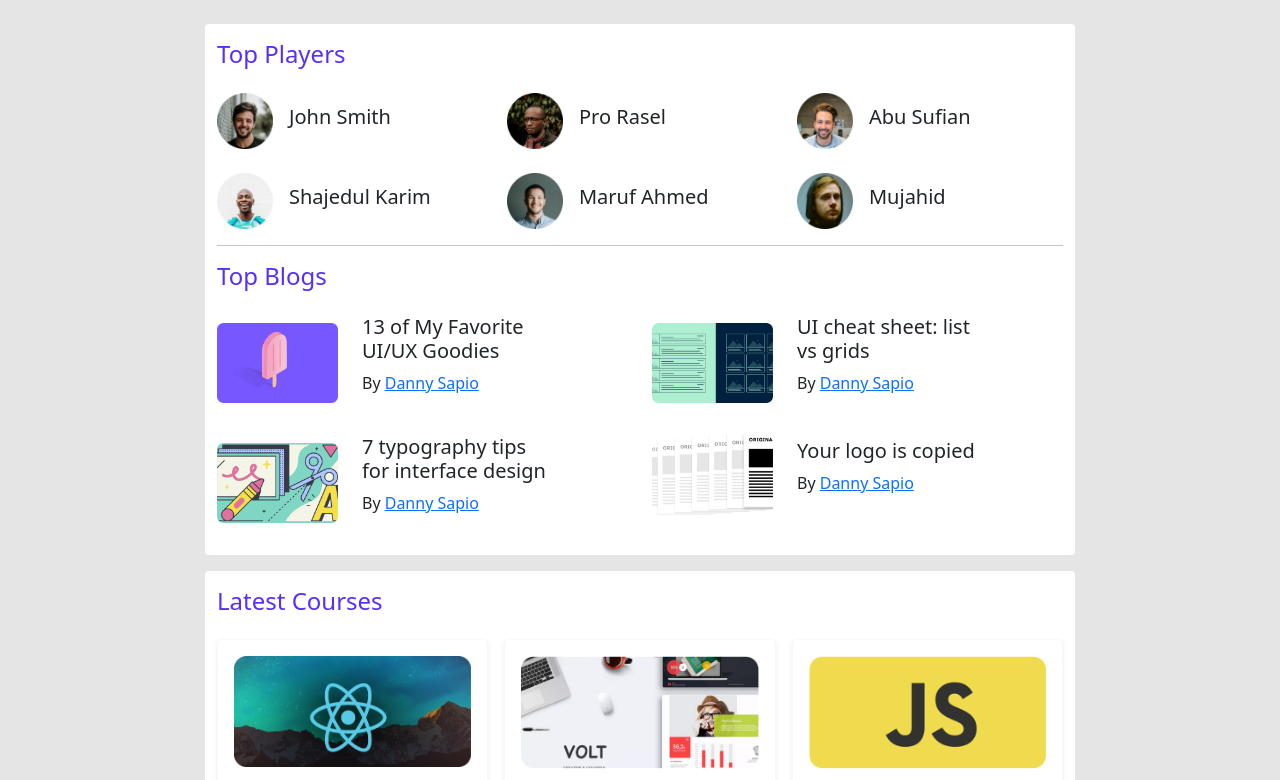
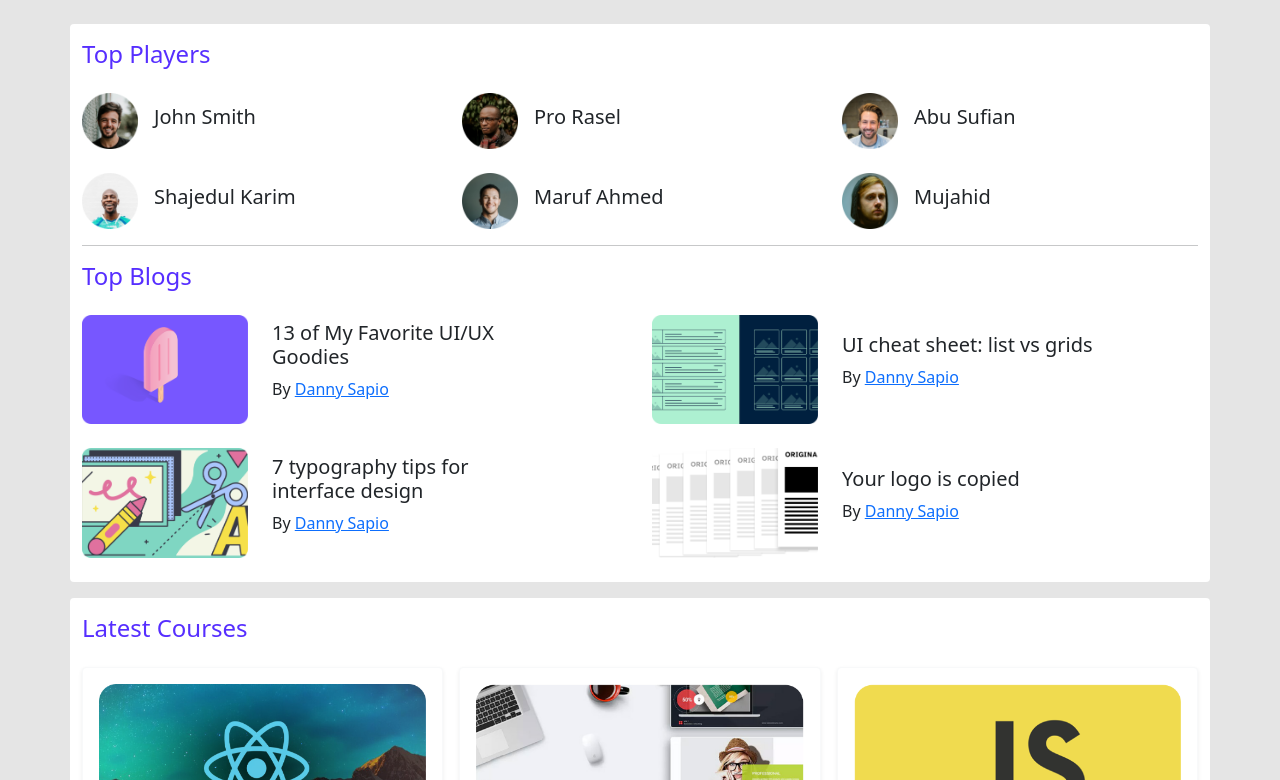
Before and after one commit to Pranta07/leader-board-bootstrap, a plain HTML site: page index.html in a window 1280 px wide. Shown: the part 83-863 px from the top of the page. Drawn offline with nearby package versions, Linux system fonts and the light colour scheme.

Commit message:
styles-changed

```diff
--- a/style.css
+++ b/style.css
@@ -1,8 +1,5 @@
 * {
     box-sizing: border-box;
-}
-.container {
-    max-width: 870px;
 }
 .bg-color {
     background-color: #e5e5e5;
```
